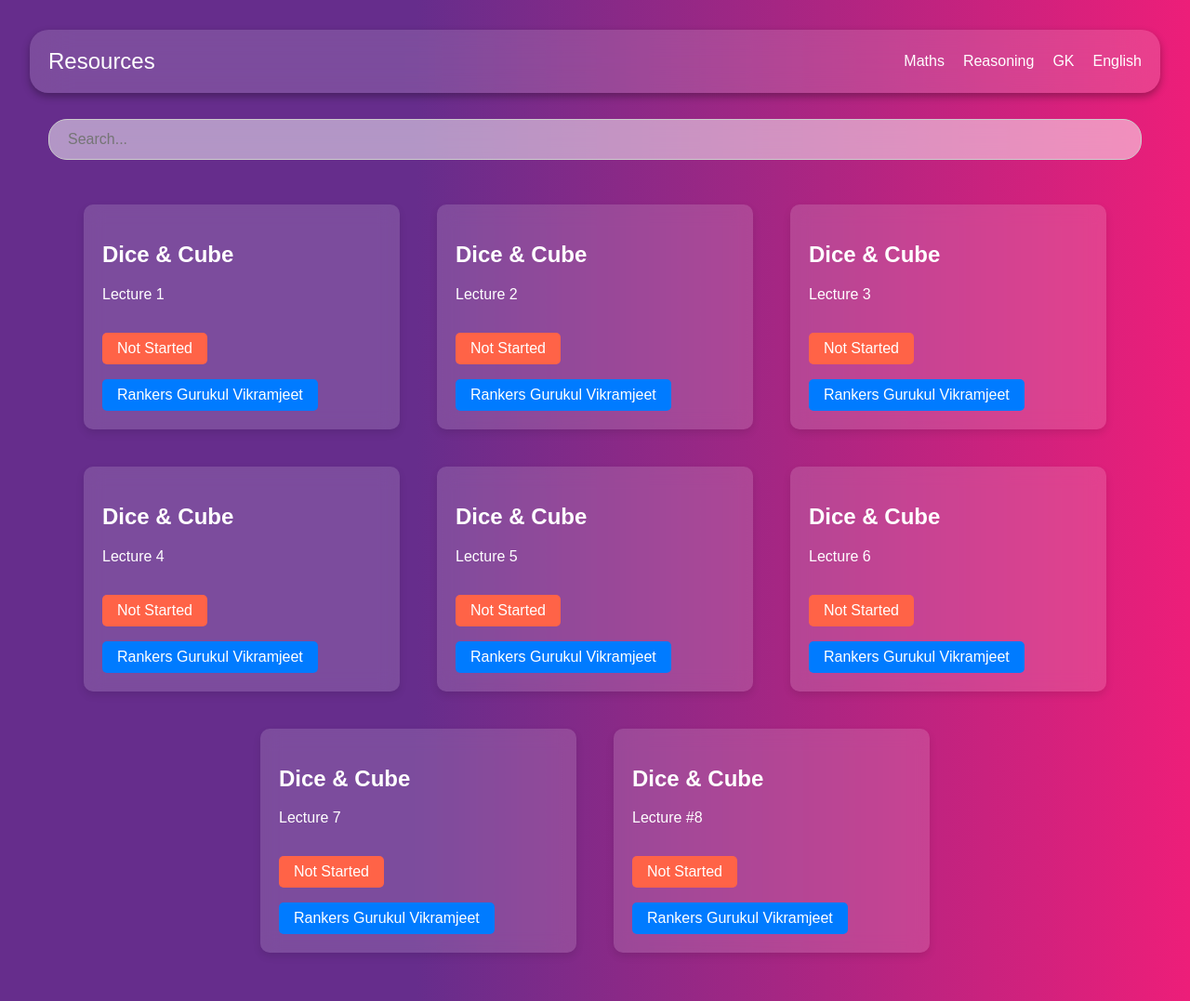
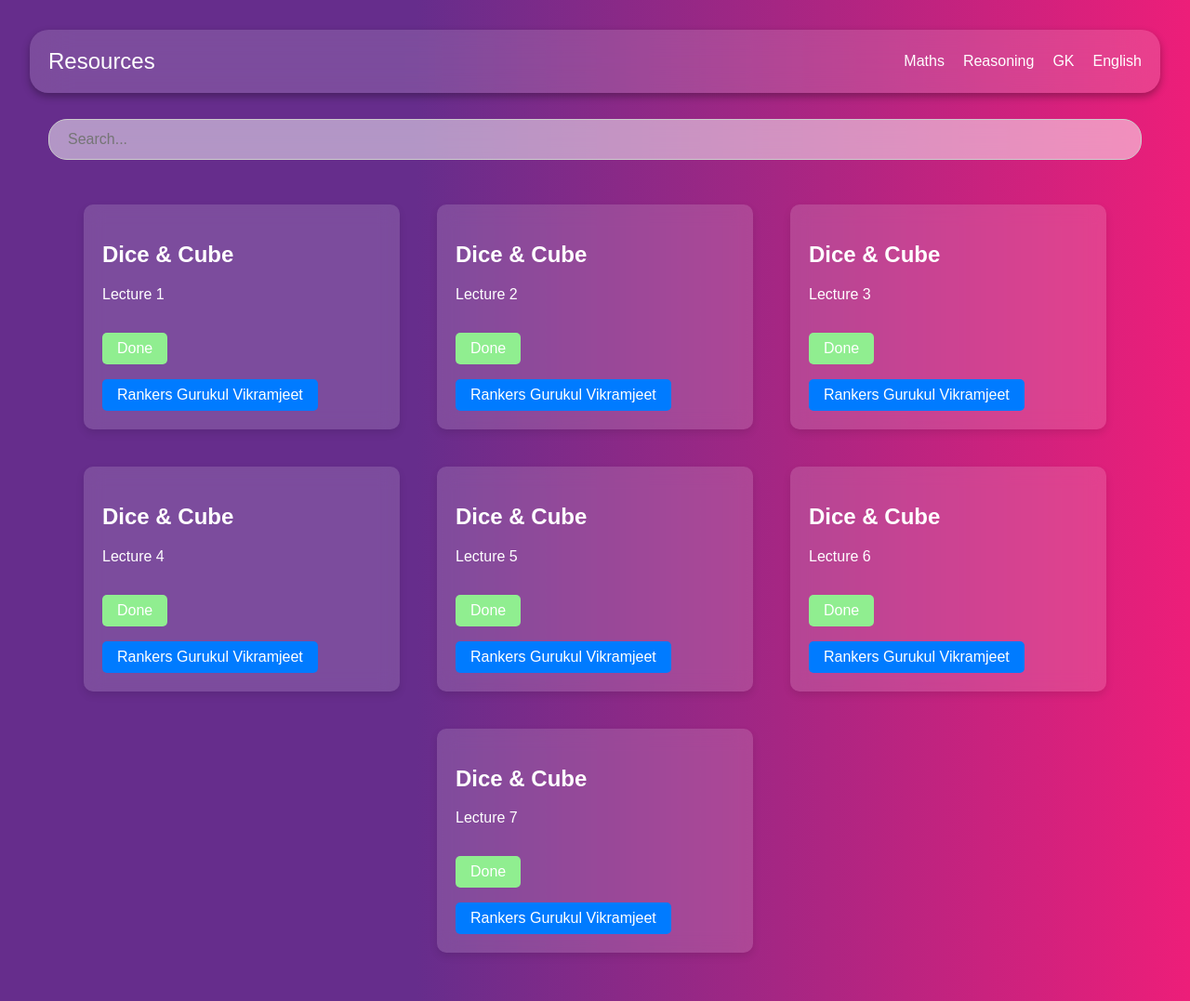
Before and after one commit to Janakraj-Bhati/Resources, a plain HTML site: page Reasoning/Chapters/Dice&Cube.html in a window 1280 px wide. Shown: the whole page at 93% size. Drawn offline with Linux system fonts and the light colour scheme.

Commit message:
Updated Chapters Status

```diff
--- a/Reasoning/Chapters/Dice&Cube.html
+++ b/Reasoning/Chapters/Dice&Cube.html
@@ -1,6 +1,6 @@
-
 <!DOCTYPE html>
 <html lang="en">
+
 <head>
   <meta charset="UTF-8">
   <meta http-equiv="X-UA-Compatible" content="IE=edge">
@@ -11,6 +11,7 @@
   <title>Dice & Cube</title>
   <link rel="stylesheet" href="../../style.css">
 </head>
+
 <body>
   <div class="navbar">
     <a href="../../index.html" class="navbar-brand">Resources</a>
@@ -22,67 +23,68 @@
     </ul>
   </div>
 
-    <div class="search-container">
-        <input type="text" id="searchInput" placeholder="Search...">
-    </div>
+  <div class="search-container">
+    <input type="text" id="searchInput" placeholder="Search...">
+  </div>
   <div class="container">
     <div class="card">
       <h2 class="name">Dice & Cube</h2>
       <p class="chapter">Lecture 1</p>
-      <p class="link" style="background-color: tomato;">Not Started</p>
-      <a class="link" href="https://rankersgurukul.com/courses/156/content/3" target="_blank">Rankers Gurukul Vikramjeet</a>
+      <p class="link" style="background-color: lightgreen;">Done</p>
+      <a class="link" href="https://rankersgurukul.com/courses/156/content/3" target="_blank">Rankers Gurukul
+        Vikramjeet</a>
     </div>
 
     <div class="card">
       <h2 class="name">Dice & Cube</h2>
       <p class="chapter">Lecture 2</p>
-      <p class="link" style="background-color: tomato;">Not Started</p>
-      <a class="link" href="https://rankersgurukul.com/courses/156/content/3" target="_blank">Rankers Gurukul Vikramjeet</a>
+      <p class="link" style="background-color: lightgreen;">Done</p>
+      <a class="link" href="https://rankersgurukul.com/courses/156/content/3" target="_blank">Rankers Gurukul
+        Vikramjeet</a>
     </div>
 
     <div class="card">
       <h2 class="name">Dice & Cube</h2>
       <p class="chapter">Lecture 3</p>
-      <p class="link" style="background-color: tomato;">Not Started</p>
-      <a class="link" href="https://rankersgurukul.com/courses/156/content/3" target="_blank">Rankers Gurukul Vikramjeet</a>
+      <p class="link" style="background-color: lightgreen;">Done</p>
+      <a class="link" href="https://rankersgurukul.com/courses/156/content/3" target="_blank">Rankers Gurukul
+        Vikramjeet</a>
     </div>
 
     <div class="card">
       <h2 class="name">Dice & Cube</h2>
       <p class="chapter">Lecture 4</p>
-      <p class="link" style="background-color: tomato;">Not Started</p>
-      <a class="link" href="https://rankersgurukul.com/courses/156/content/3" target="_blank">Rankers Gurukul Vikramjeet</a>
+      <p class="link" style="background-color: lightgreen;">Done</p>
+      <a class="link" href="https://rankersgurukul.com/courses/156/content/3" target="_blank">Rankers Gurukul
+        Vikramjeet</a>
     </div>
 
     <div class="card">
       <h2 class="name">Dice & Cube</h2>
       <p class="chapter">Lecture 5</p>
-      <p class="link" style="background-color: tomato;">Not Started</p>
-      <a class="link" href="https://rankersgurukul.com/courses/156/content/3" target="_blank">Rankers Gurukul Vikramjeet</a>
+      <p class="link" style="background-color: lightgreen;">Done</p>
+      <a class="link" href="https://rankersgurukul.com/courses/156/content/3" target="_blank">Rankers Gurukul
+        Vikramjeet</a>
     </div>
 
     <div class="card">
       <h2 class="name">Dice & Cube</h2>
       <p class="chapter">Lecture 6</p>
-      <p class="link" style="background-color: tomato;">Not Started</p>
-      <a class="link" href="https://rankersgurukul.com/courses/156/content/3" target="_blank">Rankers Gurukul Vikramjeet</a>
+      <p class="link" style="background-color: lightgreen;">Done</p>
+      <a class="link" href="https://rankersgurukul.com/courses/156/content/3" target="_blank">Rankers Gurukul
+        Vikramjeet</a>
     </div>
 
     <div class="card">
       <h2 class="name">Dice & Cube</h2>
       <p class="chapter">Lecture 7</p>
-      <p class="link" style="background-color: tomato;">Not Started</p>
-      <a class="link" href="https://rankersgurukul.com/courses/156/content/3" target="_blank">Rankers Gurukul Vikramjeet</a>
+      <p class="link" style="background-color: lightgreen;">Done</p>
+      <a class="link" href="https://rankersgurukul.com/courses/156/content/3" target="_blank">Rankers Gurukul
+        Vikramjeet</a>
     </div>
+  </div>
 
-    <div class="card">
-      <h2 class="name">Dice & Cube</h2>
-      <p class="chapter">Lecture #8</p>
-      <p class="link" style="background-color: tomato;">Not Started</p>
-      <a class="link" href="https://rankersgurukul.com/courses/156/content/3" target="_blank">Rankers Gurukul Vikramjeet</a>
-    </div>
-</div>
+  <script src="../../script.js"></script>
+</body>
 
-<script src="../../script.js"></script>
-</body>
 </html>
```
Also changed, not shown: GK/Chapters/Polity.html (+3 -3 lines), GK/GKChapters.html (+1 -1 lines), Reasoning/Chapters/MissingNumber.html (+3 -10 lines), Reasoning/Chapters/OddOneOut.html (+3 -10 lines), Reasoning/Chapters/VennDiagram.html (+3 -10 lines).
